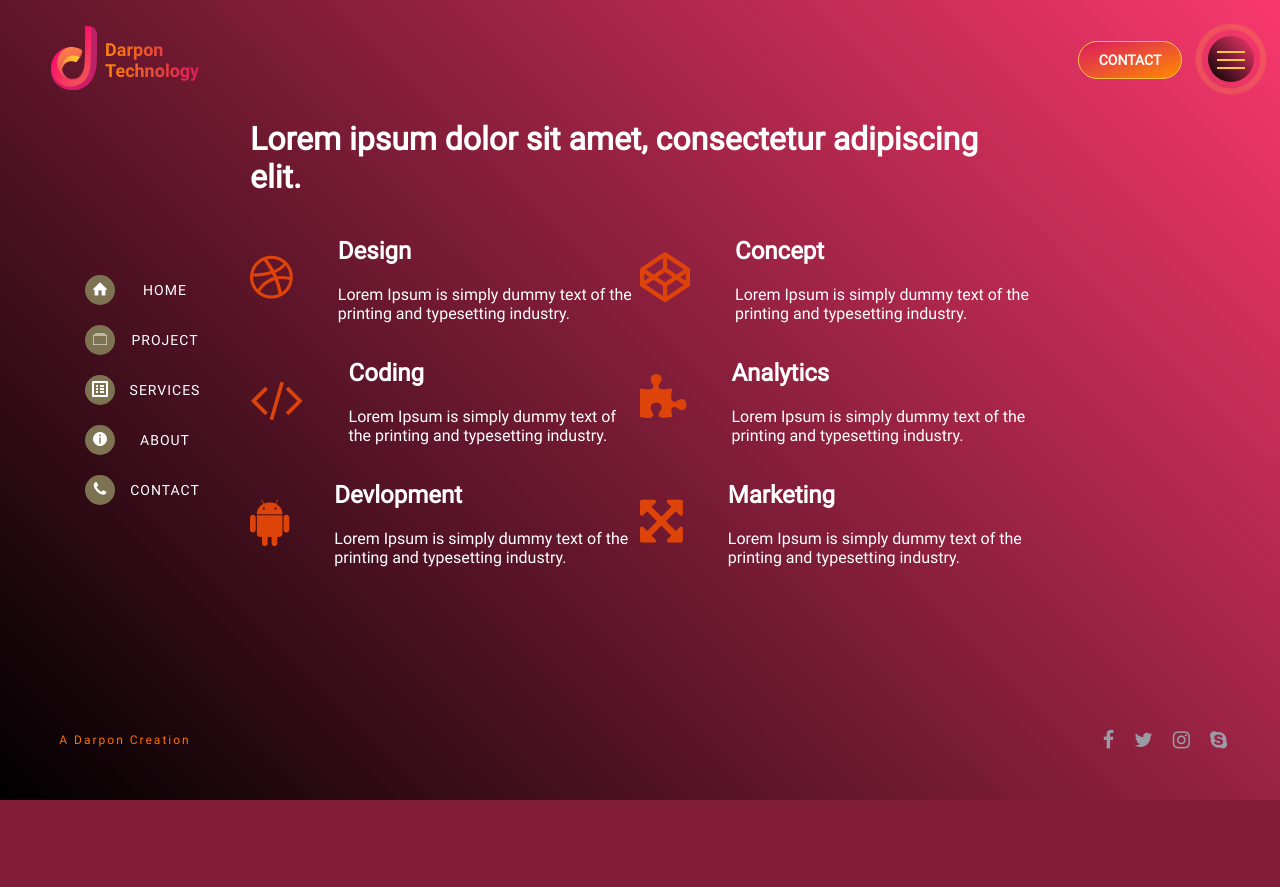
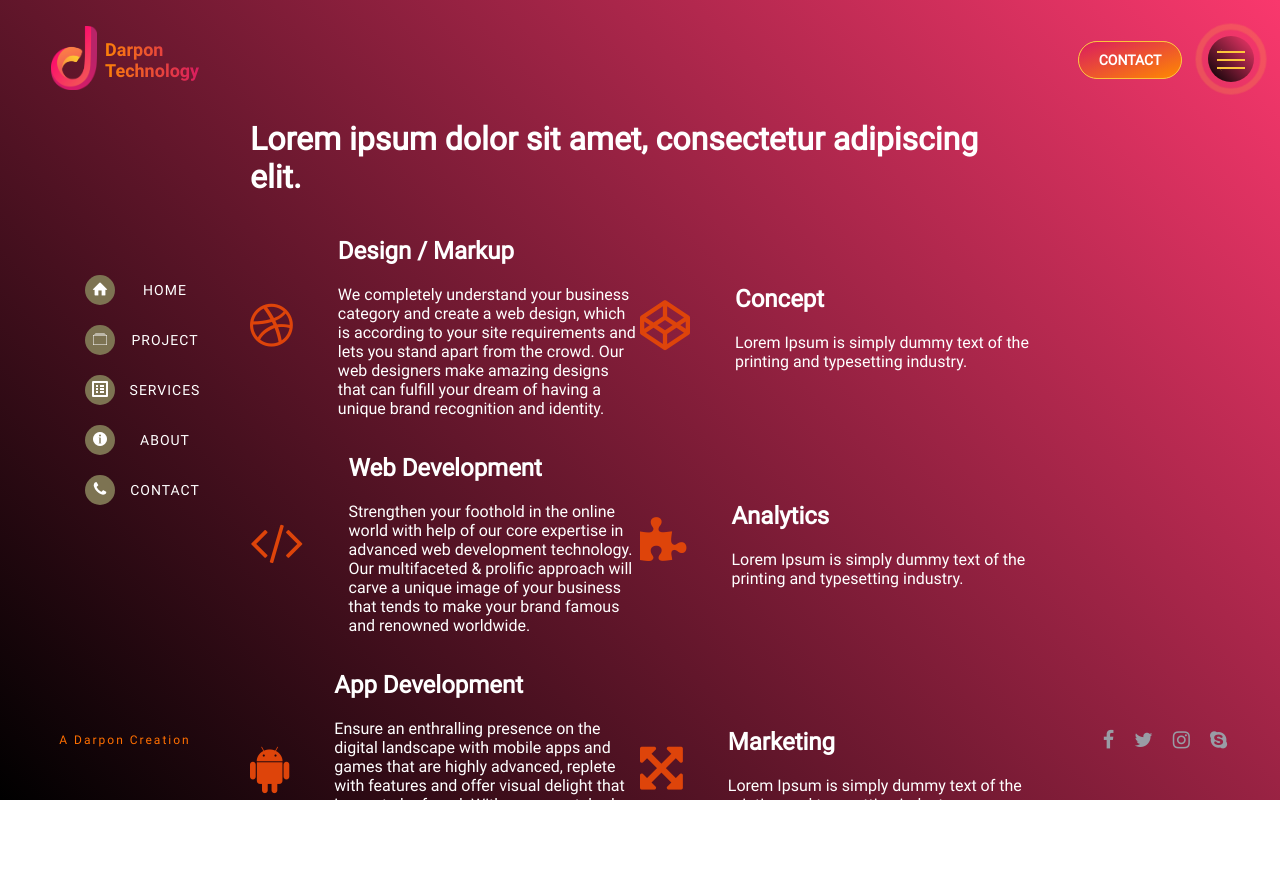
Before and after one commit to kabirswe/Darpon, a Django app: page /services/ in a window 1280 px wide. Before the commit the page ends 800 px from the top, so only its background shows below. Run offline with Django 3.2, Linux system fonts and the light colour scheme; parts of the project's set-up code (start-up, migrations or seed data) failed here and were passed over; some libraries are stand-ins or nearby versions.

Commit message:
services

```diff
--- a/src/page/templates/page/services.html
+++ b/src/page/templates/page/services.html
@@ -24,8 +24,11 @@
       <span class="fa fa-dribbble media-icon"></span>
 	 		</div>
 	 		<div class="media-body">
-	 			<h2>Design</h2>
-	 			<p>Lorem Ipsum is simply dummy text of the printing and typesetting industry.</p>
+	 			<h2>Design / Markup</h2>
+	 			<p>We completely understand your business category and create a web
+design, which is according to your site requirements and lets you stand
+apart from the crowd. Our web designers make amazing designs that can
+fulfill your dream of having a unique brand recognition and identity.</p>
 	 		</div>
 		</div>
 
@@ -44,8 +47,11 @@
       <span class="fa fa-code media-icon"></span>
 	 		</div>
 	 		<div class="media-body">
-	 			<h2>Coding</h2>
-	 			<p>Lorem Ipsum is simply dummy text of the printing and typesetting industry.</p>
+	 			<h2>Web Development</h2>
+	 			<p>Strengthen your foothold in the online world with help of our core expertise
+in advanced web development technology. Our multifaceted & prolific
+approach will carve a unique image of your business that tends to
+make your brand famous and renowned worldwide.</p>
 	 		</div>
 		</div>
 
@@ -63,8 +69,12 @@
       <span class="fa fa-android media-icon"></span>
 	 		</div>
 	 		<div class="media-body">
-	 			<h2>Devlopment</h2>
-	 			<p>Lorem Ipsum is simply dummy text of the printing and typesetting industry.</p>
+	 			<h2>App Development</h2>
+	 			<p>Ensure an enthralling presence on the digital landscape with mobile apps
+and games that are highly advanced, replete with features and offer visual
+delight that is rare to be found. With our unmatched expertise and
+experience in this craft, you can expect groundbreaking apps and games
+across all major mobile platforms.</p>
 	 		</div>
 		</div>
 
```
